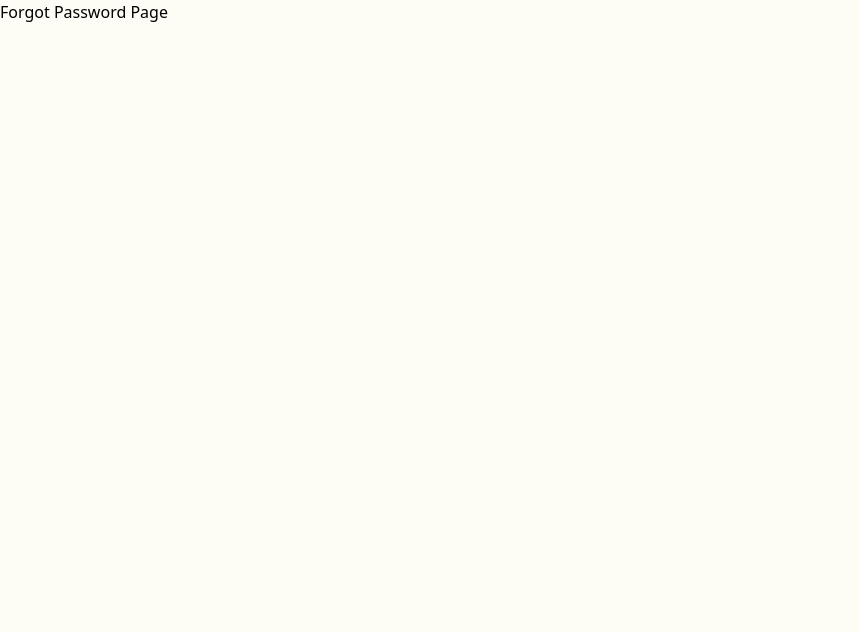
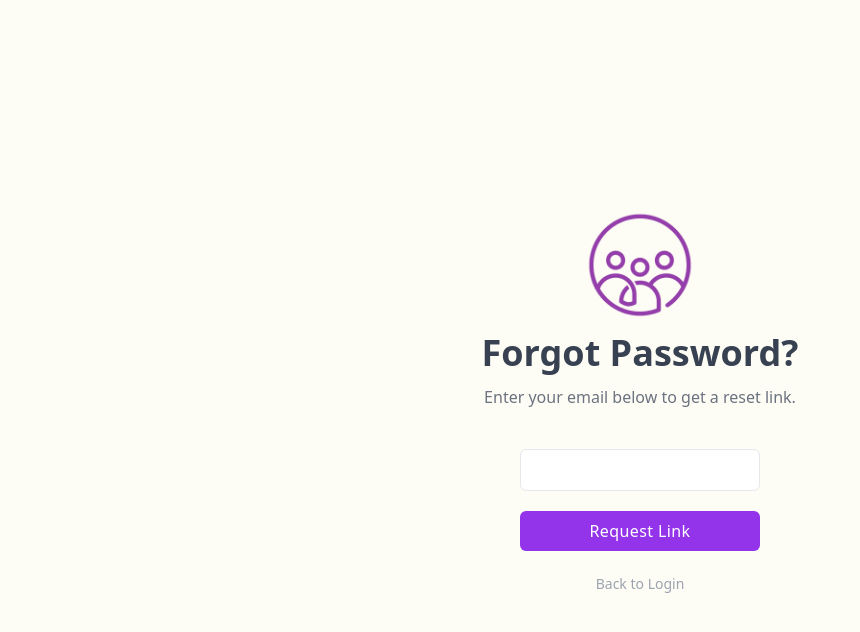
Before and after one commit to ahmedMoussa2020/AdnanWebSite-frontEnd, a React (Create React App) app in the folder adnan-web-site-frontend/: page /user/forgotPassword in a window 1280 px wide. Shown: the top 632 px of the page, without its empty margins (0-860 px from the left). Built offline with nearby package versions, Linux system fonts and the light colour scheme.

Commit message:
Define resetPasswordApi

```diff
--- a/adnan-web-site-frontend/src/pages/User/ForgotPassword.js
+++ b/adnan-web-site-frontend/src/pages/User/ForgotPassword.js
@@ -1,7 +1,96 @@
-import React from "react";
+import React, { useEffect, useRef, useState } from "react";
+import * as Yup from "yup";
+import { Link } from "react-router-dom";
+import { Formik, Form } from "formik";
+import Field from "../../components/Field";
+import Button from "../../components/Button";
+import Badge from "../../components/Badge";
+
+import LogoImage from "../../assets/images/logo.png";
+
+import { forgotPasswordApi } from "../../util/ApiUtil";
 
 const ForgotPassword = () => {
-  return <>Forgot Password Page</>;
+  const formikRef = useRef();
+  const [isFetching, setIsFetching] = useState(false);
+
+  useEffect(() => {
+    document.title = "Forgot Password | Feed App";
+  }, []);
+
+  const onFormSubmit = async (values) => {
+    console.log(values);
+    if (!isFetching) {
+      setIsFetching(true);
+
+      const apiResponse = await forgotPasswordApi(values.email);
+
+      if (apiResponse.status === 1) {
+        formikRef.current.setFieldValue(
+          "formMessage",
+          "Please check your email to reset the password."
+        );
+      } else {
+        formikRef.current.setFieldValue("formMessage", apiResponse.payLoad);
+      }
+      setIsFetching(false);
+}
+  };
+
+  const ForgotPasswordSchema = Yup.object().shape({
+    email: Yup.string().required("Required"),
+});
+
+  return <div className="background-color: #FEFDF5">
+  <div className="flex justify-center h-screen">
+    <div className="flex items-center w-full mx-auto lg:w-full mt-20 md:mt-0 px-10 md:px-36">
+      <div className="flex-1">
+        <div className="text-center">
+          <Formik
+            innerRef={formikRef}
+            initialValues={{
+              email: "",
+              formMessage: undefined,
+            }}
+            validationSchema={ForgotPasswordSchema}
+            onSubmit={onFormSubmit}
+          >
+            {({ values }) => (
+              <Form>
+                {values.formMessage && (
+                  <div className="w-full md:w-1/2 mx-auto">
+                    <Badge text={values.formMessage} />
+                  </div>
+                )}
+                <img src={LogoImage} width={120} className="mx-auto mb-2" />
+                <h2 className="text-4xl font-bold text-center text-gray-700">
+                  Forgot Password?
+                </h2>
+
+                <p className="mt-3 text-gray-500 mb-10">
+                  Enter your email below to get a reset link.
+                </p>
+
+                <div className="my-5 w-60 mx-auto">
+                  <Field name="email" id="email" placeholder="" />
+                </div>
+                <div className="my-5 w-60 mx-auto">
+                  <Button text="Request Link" />
+                </div>
+                <Link
+                  to="/user/login"
+                  className="text-sm text-gray-400 focus:text-purple-500 hover:text-purple-500 hover:underline"
+                >
+                  Back to Login
+                </Link>
+              </Form>
+            )}
+          </Formik>
+        </div>
+      </div>
+    </div>
+  </div>
+</div>
 };
 
 export default ForgotPassword;
--- a/adnan-web-site-frontend/src/util/ApiUtil.js
+++ b/adnan-web-site-frontend/src/util/ApiUtil.js
@@ -98,12 +98,37 @@
     if (apiResponse.status === 200) {
       response = frameResponse(1);
     }
-} catch (err) {
+  } catch (err) {
     if (err.response) {
       response = frameResponse(0, err.response.data.message);
     }
     console.log(err);
-} finally {
+  } finally {
     return response;
-}
+  }
 };
+
+export const resetPasswordApi = async (token, password) => {
+  let response = frameResponse();
+
+  try {
+    const url = `${API_BASE_URL}/user/reset`;
+    const apiResponse = await axios.post(
+      url,
+      {
+        password,
+      },
+      { headers: { Authorization: frameToken(token) } }
+    );
+    if (apiResponse.status === 200) {
+      response = frameResponse(1);
+    }
+  } catch (err) {
+    if (err.response) {
+      response = frameResponse(0, err.response.data.message);
+    }
+    console.log(err);
+  } finally {
+    return response;
+  }
+};
```
